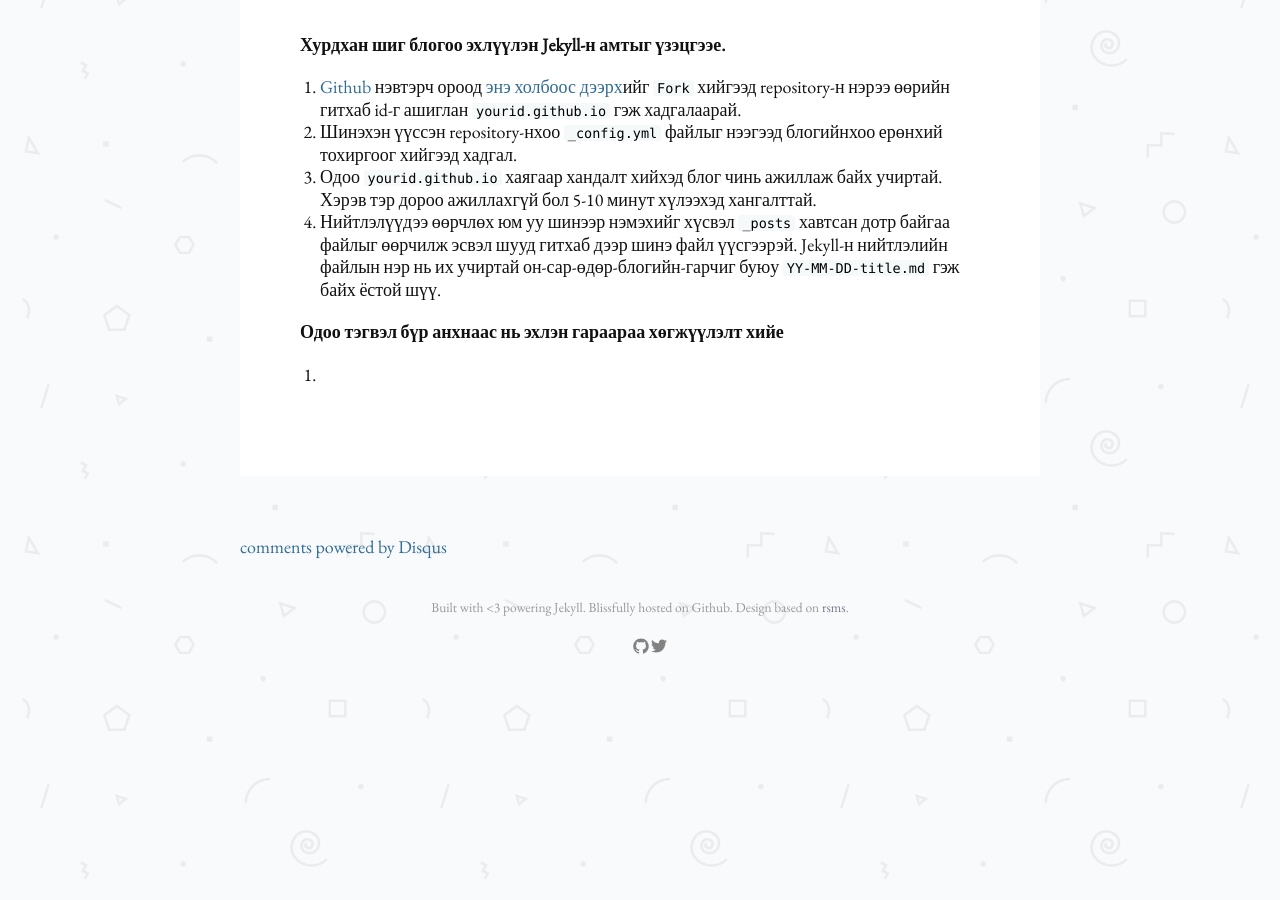
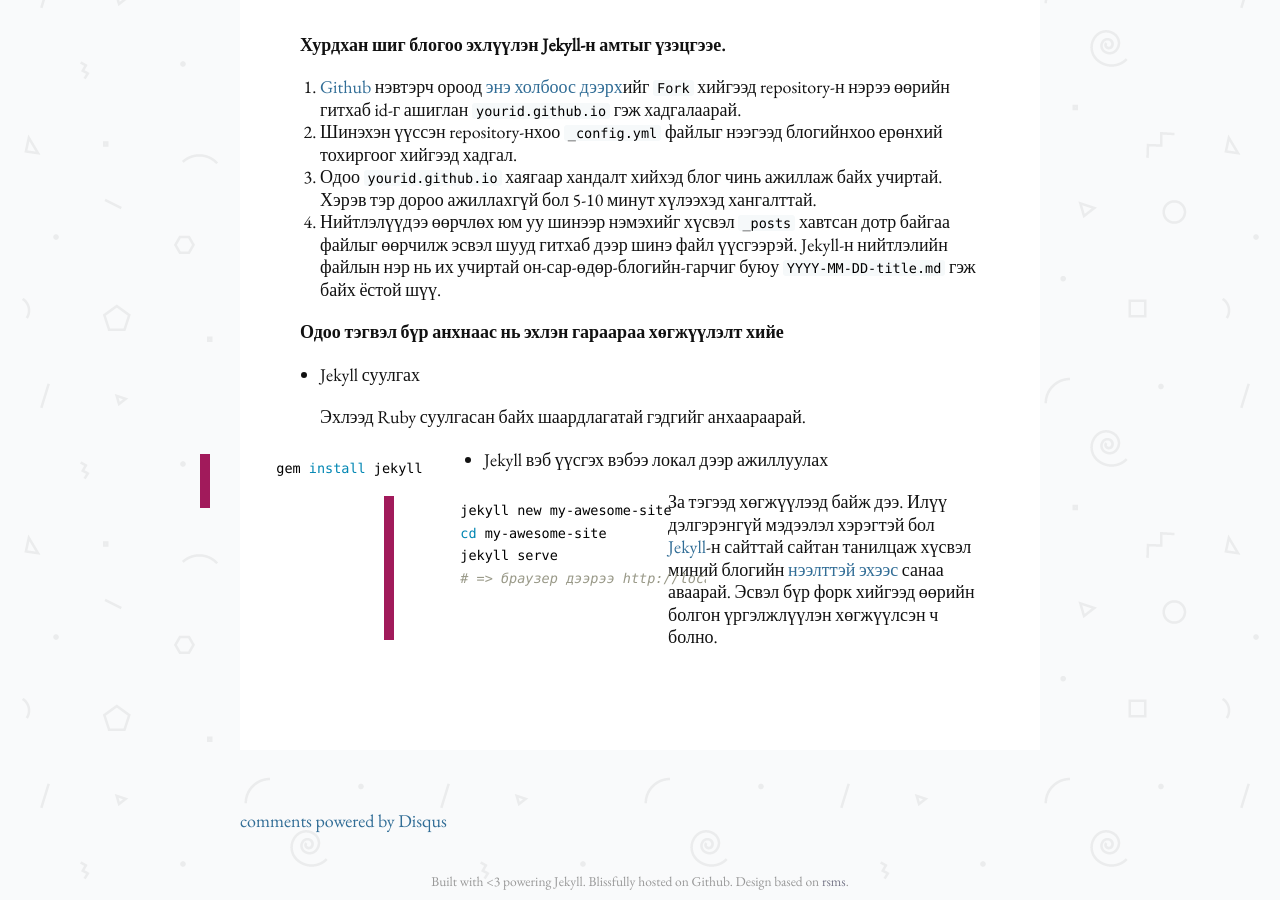
Before and after one commit to ganni/ganni.github.io, a Jekyll site: the page built from _posts/2014-10-01-complete-blog--jekyll-github-disqus.md, in a window 1280 px wide and 900 px high, scrolled down 1821 px. Built offline with Jekyll 4.4.1, drawn with Linux system fonts in a browser that asks for light colours; comment, search, counter and statistics services are not loaded; some of the changed text lies outside the part shown.

Commit message:
finish post

```diff
--- a/_posts/2014-10-01-complete-blog--jekyll-github-disqus.md
+++ b/_posts/2014-10-01-complete-blog--jekyll-github-disqus.md
@@ -5,10 +5,10 @@ published: True
 categories: []
 tags: ["how to", "blog", "jekyll"]
 comments: true
-description: "Яг энэ миний блог шиг блогтой болохыг хүсвэл наашаа анхаарлаа хандуулаарай. Энд товч тайлбарласанчлан Jekyll дээр бичигдэж Github-д үнэгүйгээр хостлогдсон. Сэтгэгдэл нь мөн л үнэгүй сэтгэгдлийн машин болох Disqus-г ашигласан. Дагаад хийгээрэй."
+description: "Яг энэ миний блог шиг блогтой болохыг хүсвэл наашаа анхаарлаа хандуулаарай. Энд товч тайлбарласанчлан миний блог Jekyll дээр бичигдэж Github-д үнэгүйгээр хостлогдсон. Сэтгэгдэл нь мөн л үнэгүй сэтгэгдлийн машин болох Disqus-г ашигласан. Дагаад хийгээрэй."
 ---
 
-Яг энэ миний блог шиг блогтой болохыг хүсвэл наашаа анхаарлаа хандуулаарай. [Энд]({% post_url 2014-09-25-hello-world %}) товч тайлбарласанчлан [Jekyll](http://jekyllrb.com) дээр бичигдэж [Github](http://github.com)-д үнэгүйгээр хостлогдсон. Сэтгэгдэл нь мөн л үнэгүй _сэтгэгдлийн машин_ болох [Disqus](http://disqus.com)-г ашигласан. Эдгээрийг ашигласан блогний онцлогуудыг товч дурдъя:
+Яг энэ миний блог шиг блогтой болохыг хүсвэл наашаа анхаарлаа хандуулаарай. [Энд]({% post_url 2014-09-25-hello-world %}) товч тайлбарласанчлан миний блог [Jekyll](http://jekyllrb.com) дээр бичигдэж [Github](http://github.com)-д үнэгүйгээр хостлогдсон. Сэтгэгдэл нь мөн л үнэгүй _сэтгэгдлийн машин_ болох [Disqus](http://disqus.com)-г ашигласан. Эдгээрийг ашигласан блогний онцлогуудыг товч дурдъя:
 
 <figure class="img-right"><img src="http://raw.githubusercontent.com/ganni/ganni.github.io/master/images/octojekyll.png"></img><figcaption>github octocat</figcaption></figure>
 
@@ -53,9 +53,26 @@ description: "Яг энэ миний блог шиг блогтой болохы
 1. [Github](http://github.com) нэвтэрч ороод [энэ холбоос дээрх](https://github.com/ganni/ganni.github.io)ийг `Fork` хийгээд repository-н нэрээ өөрийн гитхаб id-г ашиглан `yourid.github.io` гэж хадгалаарай.
 2. Шинэхэн үүссэн repository-нхоо `_config.yml` файлыг нээгээд блогийнхоо ерөнхий тохиргоог хийгээд хадгал.
 3. Одоо `yourid.github.io` хаягаар хандалт хийхэд блог чинь ажиллаж байх учиртай. Хэрэв тэр дороо ажиллахгүй бол 5-10 минут хүлээхэд хангалттай.
-4. Нийтлэлүүдээ өөрчлөх юм уу шинээр нэмэхийг хүсвэл `_posts` хавтсан дотр байгаа файлыг өөрчилж эсвэл шууд гитхаб дээр шинэ файл үүсгээрэй. Jekyll-н нийтлэлийн файлын нэр нь их учиртай он-сар-өдөр-блогийн-гарчиг буюу `YY-MM-DD-title.md` гэж байх ёстой шүү.
+4. Нийтлэлүүдээ өөрчлөх юм уу шинээр нэмэхийг хүсвэл `_posts` хавтсан дотр байгаа файлыг өөрчилж эсвэл шууд гитхаб дээр шинэ файл үүсгээрэй. Jekyll-н нийтлэлийн файлын нэр нь их учиртай он-сар-өдөр-блогийн-гарчиг буюу `YYYY-MM-DD-title.md` гэж байх ёстой шүү.
 
 
 **Одоо тэгвэл бүр анхнаас нь эхлэн гараараа хөгжүүлэлт хийе**
 
-1.
+* Jekyll суулгах
+
+  Эхлээд Ruby суулгасан байх шаардлагатай гэдгийг анхаараарай.
+
+  {% highlight bash %}
+  gem install jekyll
+  {% endhighlight %}
+
+* Jekyll вэб үүсгэх вэбээ локал дээр ажиллуулах
+
+  {% highlight bash %}
+  jekyll new my-awesome-site
+  cd my-awesome-site
+  jekyll serve
+  # => браузер дээрээ http://localhost:4000 гэж орвол шинэхэн сайт тань ачааллагдана.
+  {% endhighlight %}
+
+За тэгээд хөгжүүлээд байж дээ. Илүү дэлгэрэнгүй мэдээлэл хэрэгтэй бол [Jekyll](http://jekyllrb.com)-н сайттай сайтан танилцаж хүсвэл миний блогийн [нээлттэй эхээс](https://github.com/ganni/ganni.github.io) санаа аваарай. Эсвэл бүр форк хийгээд өөрийн болгон үргэлжлүүлэн хөгжүүлсэн ч болно.
```
